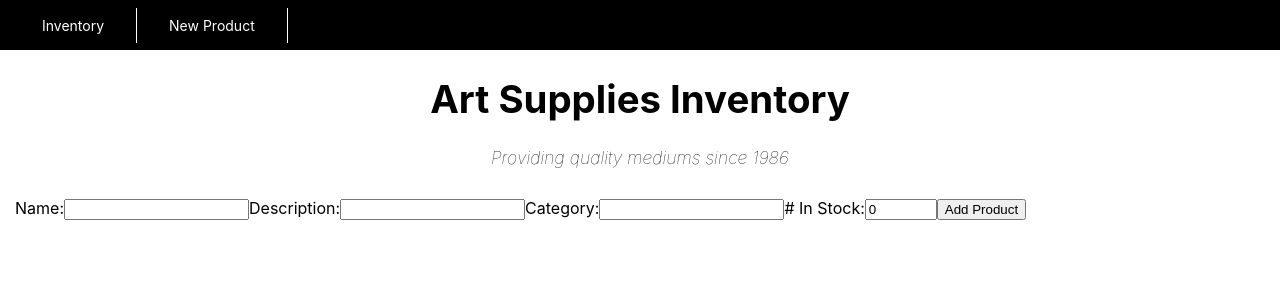
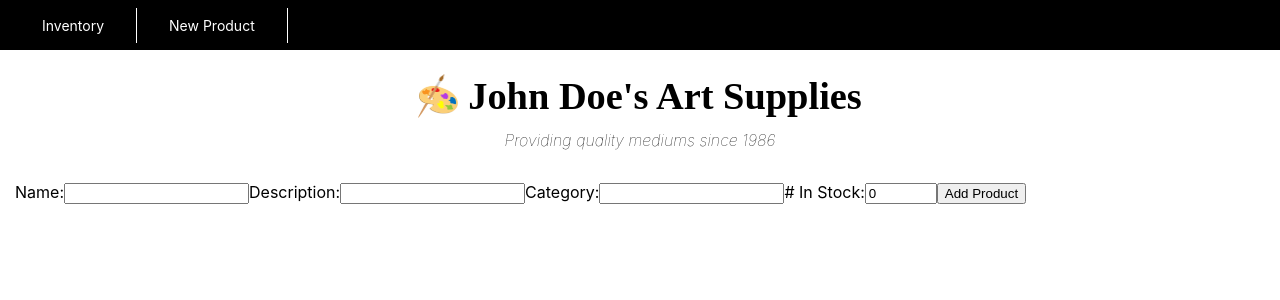
Before and after one commit to ntgarrett/CRUD_inventory, a Next.js app in the folder client/: page /new in a window 1280 px wide. Shown: the top 300 px of the page. Built offline with nearby package versions, Linux system fonts and the light colour scheme.

Commit message:
Adds a logo and adjusts header styling

```diff
--- a/client/components/Header.js
+++ b/client/components/Header.js
@@ -1,12 +1,22 @@
+import Image from "next/image";
+import logo from "../public/logo.png";
 import headerStyles from "../styles/Header.module.css";
 
 const Header = () => {
   return (
     <>
       <div className={headerStyles.container}>
-        <h1 className={headerStyles.title}>
-          Art Supplies Inventory
-        </h1>
+        <div className={headerStyles.heading}>
+          <Image
+            src={logo}
+            alt="logo"
+            width={40}
+            height={44}
+          />
+          <h1 className={headerStyles.title}>
+            John Doe's Art Supplies
+          </h1>
+        </div>
         <p className={headerStyles.description}>
           Providing quality mediums since 1986
         </p>
--- a/client/styles/Header.module.css
+++ b/client/styles/Header.module.css
@@ -1,9 +1,15 @@
 .container {
-  margin: 5px 0 30px 0;
+  display: flex;
+  justify-content: center;
+  flex-direction: column;
+  margin: 1.5rem 0 2rem 0;
 }
 
-.title {
-  font-size: 2.4rem;
+.heading {
+  display: flex;
+  flex-direction: row;
+  align-items: center;
+  justify-content: center;
 }
 
 .title,
@@ -11,17 +17,25 @@
   text-align: center;
 }
 
+.title {
+  font-family: 'Brush Script MT', cursive;
+  font-size: 2.4rem;
+  margin: 0;
+  padding-left: 10px;
+}
+
 .description {
-  font-size: 1.1rem;
+  font-size: 1rem;
   font-weight: lighter;
   font-style: italic;
+  margin: .75em 0 0 0;
 }
 
 @media (max-width: 600px) {
   .title {
-    font-size: 1.75rem;
+    font-size: 1.5rem;
   }
   .description {
-    font-size: 0.9rem;
+    font-size: .7rem;
   }
 }
```
Also changed, not shown: client/public/logo.png (added).
